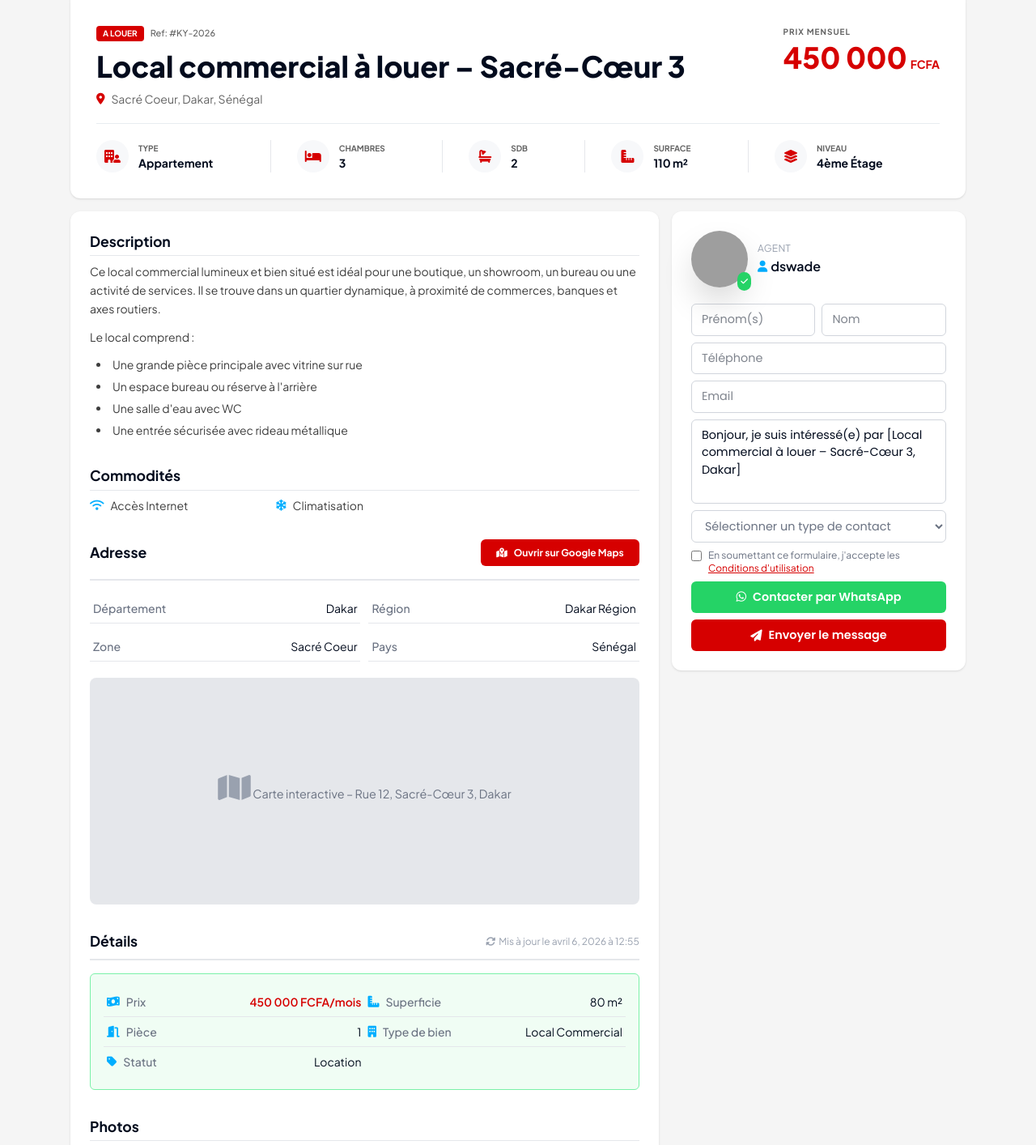
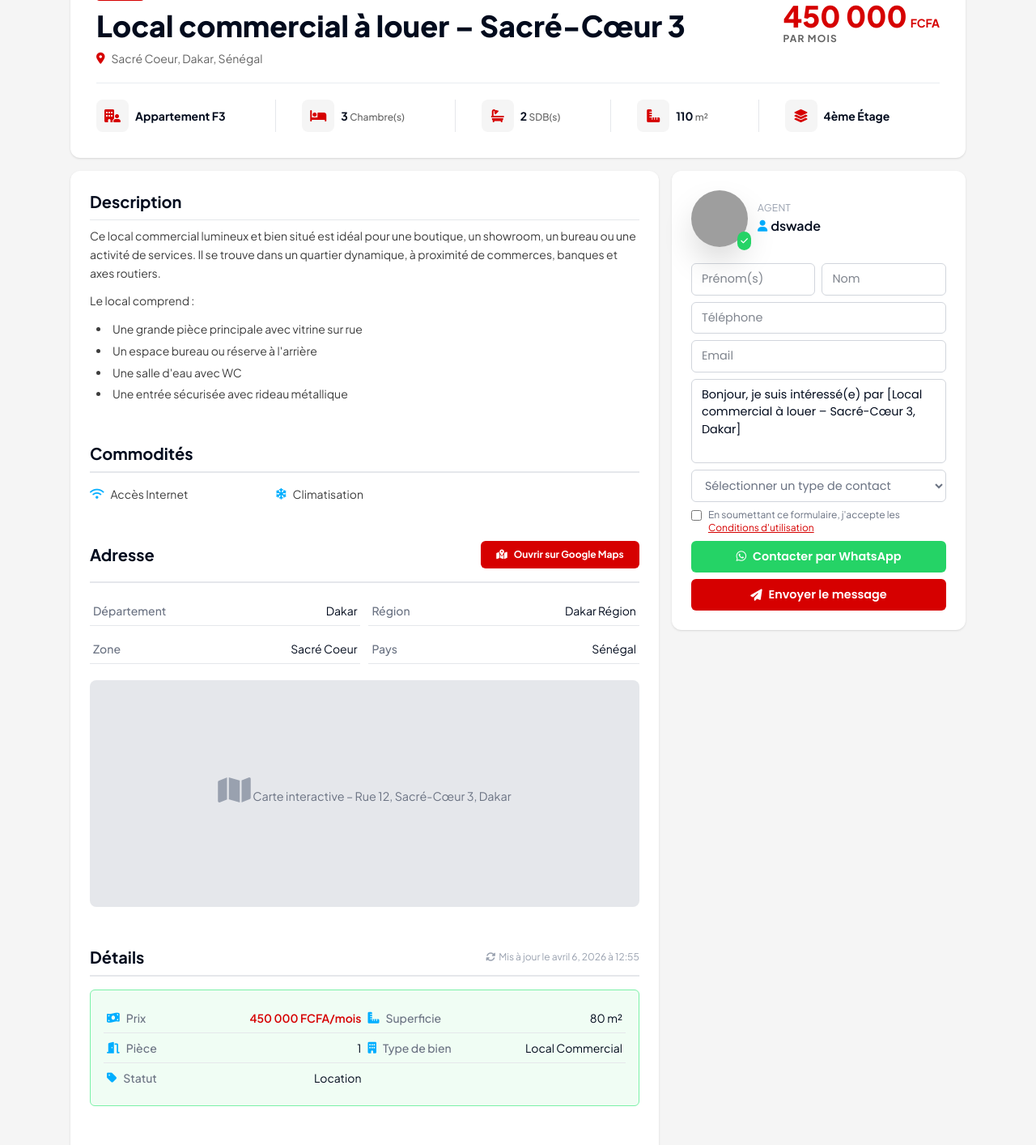
Before and after one commit to Raky-mariam-ly/kayloo, a FastAPI app: page /details-annonce in a window 1280 px wide. Shown: the part 675-2089 px from the top of the page at 81% size. Run offline with FastAPI, Linux system fonts and the light colour scheme; style sheets or scripts are compiled from the project's sources; parts of the project's set-up code (start-up, migrations or seed data) failed here and were passed over; some libraries are stand-ins or nearby versions; grey boxes are pictures that could not be loaded.

Commit message:
Refactoring properties detail page

```diff
--- a/app/templates/public/pages/properties/details.html
+++ b/app/templates/public/pages/properties/details.html
@@ -1,8 +1,12 @@
 {% extends "base.html" %}
+{% block head %}
+{{ super() }}
+<script src="https://cdn.jsdelivr.net/npm/fslightbox@3.4.1/index.min.js" defer></script>
+{% endblock%}
 {% block title %}Local commercial à louer – Sacré-Cœur 3, Dakar – Kayloo{% endblock %}
 {% block content %}
-<section class="max-w-site mx-auto px-0 md:px-6 lg:px-8">
-    <nav class="hidden md:flex items-center text-[10px] uppercase tracking-widest text-muted my-4"
+<section class="max-w-site mx-auto px-0 sm:px-6 lg:px-8">
+    <nav class="hidden sm:flex items-center text-[10px] uppercase tracking-widest text-muted my-4"
         aria-label="Fil d'Ariane">
         <a href="/" class="hover:text-hover-blue transition-colors"><i class="fa-solid fa-house"></i></a>
         <span class="mx-3 opacity-30">/</span>
@@ -11,31 +15,42 @@
         <span class="text-dark font-bold">Sacré-Cœur 3</span>
     </nav>
     <div
-        class="bg-white max-w-site mx-auto md:px-6 md:pt-6 lg:px-8 lg:pt-8 overflow-hidden md:rounded-t-xl shadow-sm overflow-hidden">
-        <div class="w-full max-w-7xl mx-auto">
+        class="bg-white max-w-site mx-auto sm:px-6 sm:pt-6 lg:px-8 lg:pt-8 overflow-hidden sm:rounded-t-xl shadow-sm overflow-hidden">
+        <div class="relative w-full max-w-7xl mx-auto">
 
             <div
-                class="grid grid-cols-1 md:grid-cols-[1.5fr_1fr] lg:grid-cols-[3fr_1fr] gap-2 h-[350px] md:h-[450px] md:rounded-2xl overflow-hidden border border-gray-200">
+                class="grid grid-cols-1 md:grid-cols-[1.5fr_1fr] lg:grid-cols-[10fr_5fr] gap-2 h-[350px] md:h-[400px] sm:rounded-2xl overflow-hidden border border-gray-200">
 
-                <div class="relative w-full h-full overflow-hidden">
+                <a href="https://picsum.photos/seed/dakar1/2560/1600" class="w-full h-full overflow-hidden"
+                    data-fslightbox="gallery">
                     <img src="https://picsum.photos/seed/dakar1/1200/800"
                         class="w-full h-full object-cover transition-transform duration-500 hover:scale-105" />
-                </div>
+                </a>
 
                 <div class="hidden md:flex flex-col gap-2 h-full overflow-hidden">
 
-                    <div class="flex-1 overflow-hidden">
+                    <a href="https://picsum.photos/seed/dakar2/2560/1600" class="flex-1 overflow-hidden"
+                        data-fslightbox="gallery">
                         <img src="https://picsum.photos/seed/dakar2/600/600" class="w-full h-full object-cover" />
-                    </div>
+                    </a>
 
-                    <div class="relative flex-1 overflow-hidden">
+                    <a href="https://picsum.photos/seed/dakar3/2560/1600" class="relative flex-1 overflow-hidden"
+                        data-fslightbox="gallery">
                         <img src="https://picsum.photos/seed/dakar3/600/601" class="w-full h-full object-cover" />
                         <button
                             class="absolute inset-0 bg-black/40 hover:bg-black/60 transition-all flex items-center justify-center text-white font-bold">
                             + 15 Photos
                         </button>
-                    </div>
+                    </a>
 
+                </div>
+
+                <div class="absolute bottom-4 right-4 md:hidden z-10">
+                    <a href="https://picsum.photos/seed/dakar1/2560/1600" data-fslightbox="gallery"
+                        class="bg-white backdrop-blur-md hover:bg-gray-50 rounded-lg px-3.5 py-2 flex items-center gap-2 shadow-sm text-primary text-sm font-jakarta font-bold transition-colors">
+                        <i class="fa-regular fa-images"></i>
+                        <span>+15 Photo(s)</span>
+                    </a>
                 </div>
             </div>
         </div>
@@ -43,12 +58,12 @@
 </section>
 
 <section class="font-jakarta max-w-site mx-auto px-0 sm:px-6 md:px-6 lg:px-8">
-    <div class="bg-white max-w-site mx-auto px-4 py-6 lg:py-8 sm:px-6 lg:px-8 md:rounded-b-xl shadow-sm">
+    <div class="bg-white max-w-site mx-auto px-4 py-6 lg:py-8 sm:px-6 lg:px-8 sm:rounded-b-xl shadow-sm">
         <div class="flex flex-col lg:flex-row lg:items-start lg:justify-between gap-4">
             <div class="flex-1">
                 <div class="flex items-center gap-2 mb-2">
-                    <span class="bg-primary text-white text-[10px] uppercase px-2 py-0.5 rounded font-bold">A
-                        Louer</span>
+                    <span class="bg-primary text-white text-[10px] uppercase px-2 py-0.5 rounded font-bold">
+                        À Louer</span>
                     <span class="text-[11px] text-muted font-medium">Ref: #KY-2026</span>
                 </div>
 
@@ -63,13 +78,14 @@
             </div>
 
             <div
-                class="bg-surface lg:bg-transparent p-4 lg:p-0 rounded-xl border border-border-light lg:border-0 flex justify-between items-center lg:block">
+                class="bg-surface lg:bg-transparent p-4 lg:p-0 lg:self-center rounded-xl border border-border-light lg:border-0 flex justify-between items-center lg:block">
                 <div>
-                    <p class="text-muted text-[10px] uppercase tracking-widest font-bold lg:mb-1">Prix Mensuel</p>
                     <div class="flex items-baseline gap-1">
-                        <span class="text-2xl md:text-4xl font-black text-primary">450 000</span>
+                        <span class="text-2xl md:text-4xl font-[800] font-jakarta text-primary">450 000</span>
                         <span class="text-sm font-bold text-primary">FCFA</span>
                     </div>
+                    <p class="text-muted text-[10px] lg:text-xs uppercase tracking-widest font-bold lg:mb-2">Par Mois
+                    </p>
                 </div>
                 <div class="flex gap-1">
                     <a href="tel:+221..."
@@ -87,54 +103,42 @@
 
         <div
             class="flex justify-start md:justify-between flex-wrap items-center mt-5 pt-5 border-t border-border-default gap-4 md:gap-8 font-jakarta md:divide-x divide-gray-200">
-            <div class="flex items-center gap-3 grow basis-1/3 md:basis-auto">
-                <div class="w-10 h-10 rounded-full bg-surface flex items-center justify-center text-primary">
+            <div class="flex items-center gap-2 grow basis-1/3 md:basis-auto">
+                <div class="w-10 h-10 rounded-lg bg-neutral-100 flex items-center justify-center text-primary">
                     <i class="fa-solid fa-building-user"></i>
                 </div>
-                <div>
-                    <p class="text-[10px] uppercase text-muted font-bold">Type</p>
-                    <p class="text-sm font-bold text-dark">Appartement</p>
-                </div>
+                <p class="text-sm font-bold text-dark">Appartement F3</p>
             </div>
 
-            <div class="flex items-center gap-3 grow basis-1/3 md:basis-auto">
-                <div class="w-10 h-10 rounded-full bg-surface flex items-center justify-center text-primary">
+            <div class="flex items-center gap-2 grow basis-1/3 md:basis-auto">
+                <div class="w-10 h-10 rounded-lg bg-neutral-100 flex items-center justify-center text-primary">
                     <i class="fa-solid fa-bed"></i>
                 </div>
-                <div>
-                    <p class="text-[10px] uppercase text-muted font-bold">Chambres</p>
-                    <p class="text-sm font-bold text-dark">3</p>
-                </div>
+                <p class="text-sm font-bold text-dark">
+                    3
+                    <span class="font-medium text-muted text-xs">Chambre(s)</span>
+                </p>
             </div>
 
-            <div class="flex items-center gap-3 grow basis-1/3 md:basis-auto">
-                <div class="w-10 h-10 rounded-full bg-surface flex items-center justify-center text-primary">
+            <div class="flex items-center gap-2 grow basis-1/3 md:basis-auto">
+                <div class="w-10 h-10 rounded-lg bg-neutral-100 flex items-center justify-center text-primary">
                     <i class="fa-solid fa-bath"></i>
                 </div>
-                <div>
-                    <p class="text-[10px] uppercase text-muted font-bold">SDB</p>
-                    <p class="text-sm font-bold text-dark">2</p>
-                </div>
+                <p class="text-sm font-bold text-dark">2 <span class="font-medium text-muted text-xs">SDB(s)</span></p>
             </div>
 
-            <div class="flex items-center gap-3 grow basis-1/3 md:basis-auto">
-                <div class="w-10 h-10 rounded-full bg-surface flex items-center justify-center text-primary">
+            <div class="flex items-center gap-2 grow basis-1/3 md:basis-auto">
+                <div class="w-10 h-10 rounded-lg bg-neutral-100 flex items-center justify-center text-primary">
                     <i class="fa-solid fa-ruler-combined"></i>
                 </div>
-                <div>
-                    <p class="text-[10px] uppercase text-muted font-bold">Surface</p>
-                    <p class="text-sm font-bold text-dark">110 m²</p>
-                </div>
+                <p class="text-sm font-bold text-dark">110 <span class="font-medium text-muted text-xs">m²</span></p>
             </div>
 
-            <div class="flex items-center gap-3 grow basis-1/3 md:basis-auto">
-                <div class="w-10 h-10 rounded-full bg-surface flex items-center justify-center text-primary">
+            <div class="flex items-center gap-2 grow basis-1/3 md:basis-auto">
+                <div class="w-10 h-10 rounded-lg bg-neutral-100 flex items-center justify-center text-primary">
                     <i class="fa-solid fa-layer-group"></i>
                 </div>
-                <div>
-                    <p class="text-[10px] uppercase text-muted font-bold">Niveau</p>
-                    <p class="text-sm font-bold text-dark">4ème Étage</p>
-                </div>
+                <p class="text-sm font-bold text-dark">4ème Étage</p>
             </div>
         </div>
     </div>
@@ -144,13 +148,13 @@
        SECTION 3: MAIN CONTENT + SIDEBAR
   ==================================================== -->
 <section class="py-4">
-    <div class="max-w-site mx-auto px-4 sm:px-6 lg:px-8">
+    <div class="max-w-site mx-auto sm:px-6 lg:px-8">
         <div class="flex flex-col lg:flex-row gap-4">
             <!-- LEFT COLUMN -->
-            <div class="lg:w-2/3 flex flex-col bg-white rounded-xl shadow-sm p-6 gap-8">
+            <div class="lg:w-2/3 flex flex-col bg-white sm:rounded-xl shadow-sm p-6 gap-10 md:gap-12">
                 <!-- Description -->
                 <article class="" id="description">
-                    <h2 class="font-jakarta text-[1.1rem] font-bold text-dark pb-1 border-b-1 border-gray-200 mb-2">
+                    <h2 class="font-jakarta text-xl font-bold text-dark pb-2 border-b-1 border-gray-200 mb-2">
                         Description
                     </h2>
                     <div class="text-text-body leading-relaxed space-y-3 text-sm">
@@ -171,7 +175,7 @@
 
                 <!-- Amenities -->
                 <article class="" id="amenities">
-                    <h2 class="font-jakarta text-[1.1rem] font-bold text-dark pb-1 border-b-1 border-gray-200 mb-2">
+                    <h2 class="font-jakarta text-xl font-bold text-dark pb-2 border-b-2 border-gray-200 mb-4">
                         Commodités
                     </h2>
                     <ul class="grid grid-cols-2 sm:grid-cols-2 xl:grid-cols-3 gap-3 text-sm">
@@ -191,7 +195,7 @@
                 <!-- Address -->
                 <article class="" id="address">
                     <div class="flex justify-between items-center pb-4 mb-4 border-b-2 border-gray-200">
-                        <h2 class="font-jakarta text-[1.1rem] font-bold text-dark ">
+                        <h2 class="font-jakarta text-xl font-bold text-dark">
                             Adresse</h2>
                         <a href="http://maps.google.com/?q=Rue%2012,%20Sacr%C3%A9-C%C5%93ur%203,%20Dakar"
                             target="_blank"
@@ -228,9 +232,9 @@
 
                 <!-- Property Details -->
                 <article class="" id="details">
-                    <div
-                        class="flex flex-col sm:flex-row sm:items-center sm:justify-between gap-2 mb-4 pb-2 border-b-2 border-gray-200">
-                        <h2 class="font-jakarta text-[1.1rem] font-bold text-dark">Détails</h2>
+                    <div class="flex flex-row justify-between items-center gap-2 mb-4 pb-2 border-b-2 border-gray-200">
+                        <h2 class="font-jakarta text-xl font-bold text-dark">Détails
+                        </h2>
                         <span class="text-xs text-gray-400 flex items-center gap-1">
                             <i class="fa-solid fa-rotate"></i>
                             Mis à jour le avril 6, 2026 à 12:55
@@ -274,7 +278,7 @@
 
                 <!-- Gallery Photos -->
                 <article class="" id="gallery">
-                    <h2 class="font-jakarta text-[1.1rem] font-bold text-dark pb-1 border-b-1 border-gray-200 mb-2">
+                    <h2 class="font-jakarta text-xl font-bold text-dark pb-2 border-b-1 border-gray-200 mb-4">
                         Photos
                     </h2>
                     <div class="grid grid-cols-2 gap-3">
@@ -373,7 +377,7 @@ Bonjour, je suis intéressé(e) par [Local commercial à louer – Sacré-Cœur
   ==================================================== -->
 <section class="py-10" id="similar-listings">
     <div class="max-w-site mx-auto px-4 sm:px-6 lg:px-8">
-        <h2 class="font-jakarta text-xl font-bold text-dark mb-6 flex items-center gap-2">
+        <h2 class="font-jakarta text-2xl font-bold text-dark mb-6 flex items-center gap-2">
             <i class="fa-solid fa-list-ul text-primary"></i>
             Annonces similaires
         </h2>
```
